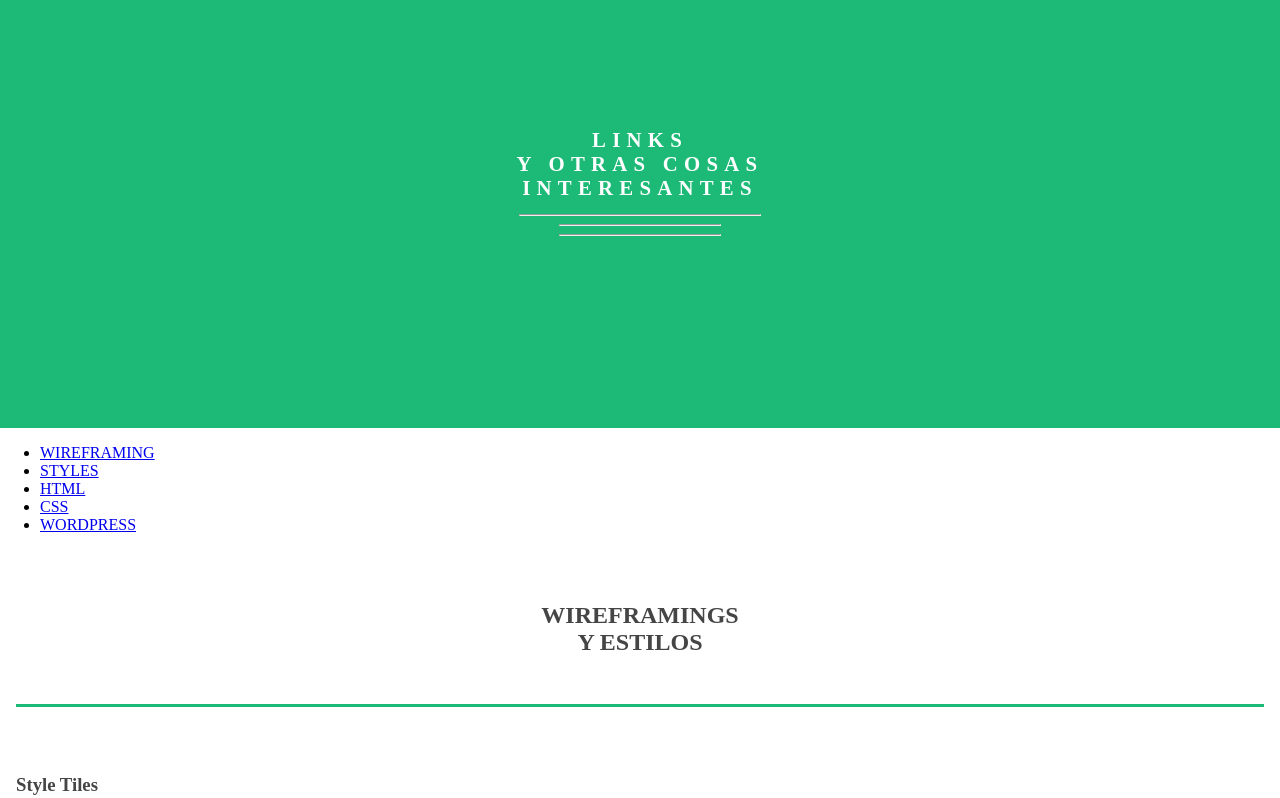
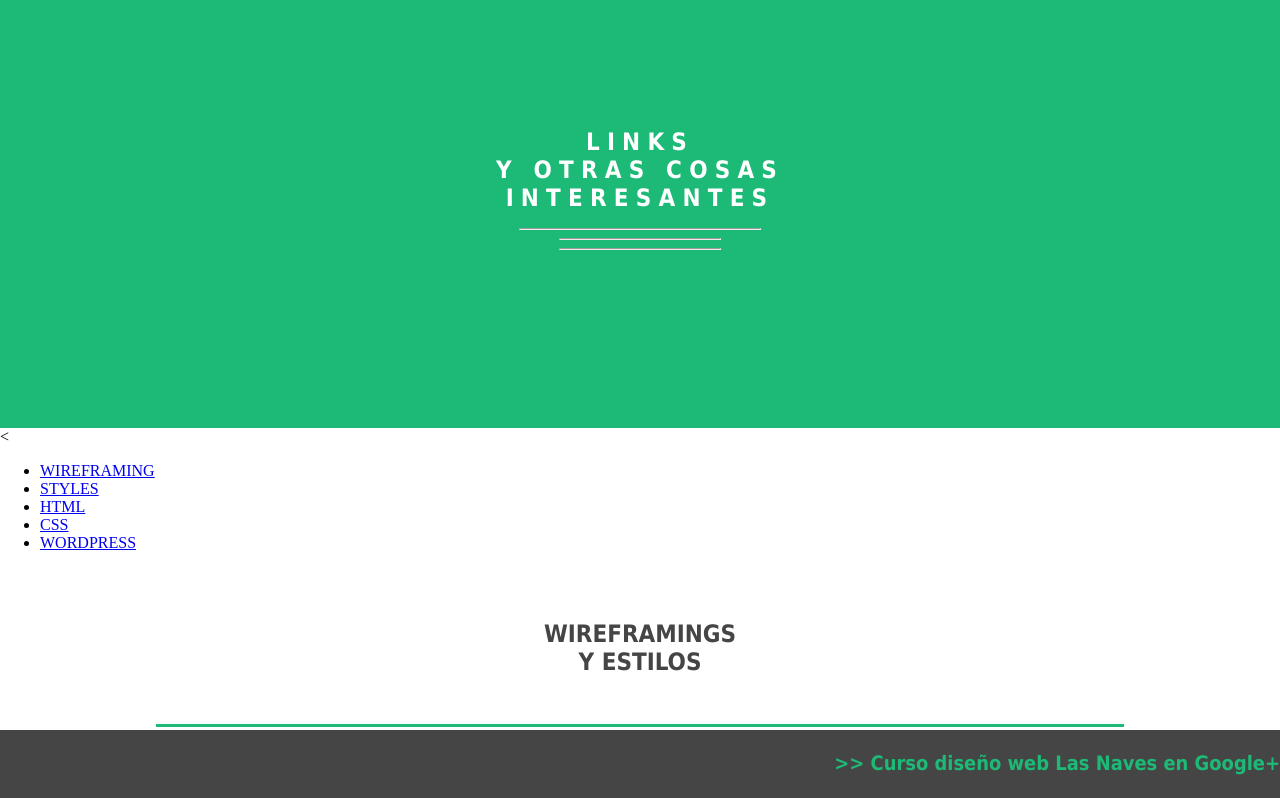
Before and after one commit to LasNaves/LasNaves, a plain HTML site: page index.html in a window 1280 px wide. Shown: the top 798 px of the page. Drawn offline with Linux system fonts and the light colour scheme.

Commit message:
nuevas fuentes para PC

```diff
--- a/index.html
+++ b/index.html
@@ -15,7 +15,7 @@
 		</div>
 
 	</header>
-	<div>
+	<<div>
 		<nav id="nav" class="nav reveal">
                 <ul role="navigation">
                 	<li><a href="#">WIREFRAMING</a></li>
@@ -135,7 +135,9 @@
 
 
 	<footer>
+		<div class="textofooter">
 		<h5><a href="https://plus.google.com/u/0/communities/103915430061108373400">&gt&gt Curso diseño web Las Naves en Google+</a></h5>
+		</div>
 
 	</footer>
 
--- a/styles.css
+++ b/styles.css
@@ -5,7 +5,7 @@ html{
 
 
 body{
-	margin:0;
+	margin:0 0 70px 0;
 }
 
 
@@ -33,18 +33,17 @@ header{
 
 h1{
 
-	font-family:Futura;
+	font-family:Futura, Tahoma, sans-serif;
 	letter-spacing:.3em;
 	color:white;
 	text-align:center;
-	font-size:1.3em;
-
+	font-size: 1.5em;
 	margin-top:0;
 }
 
 h1 hr {
 
-	width:15em;
+	width:20em;
 }/*¿¿¿¿POR QUÉ ESTO NO FUNCIONA???!!!*/
 
 
@@ -59,26 +58,17 @@ hr{
 }
 
 
-
-
-
-main{
+.sections{
 	max-width:1000px;
 	margin:0 auto;
 
 
 }
 
-section{
-	padding:0 1em;
-}
-
-
-
 
 
 h2{
-	font-family:Futura;
+	font-family:Futura, Tahoma;
 	text-align:center;
 	border-bottom:.15em solid #1cba76;
 	padding:2em 0;
@@ -95,7 +85,9 @@ article{
 	vertical-align:top;
 
 }
-
+section{
+	padding:0 1em;
+}
 article p{
 
 	display:block;
@@ -119,7 +111,7 @@ article p a:hover{
 
 h3{
 
-	font-family: Futura;
+	font-family: Futura, Tahoma;
 	color:#454545;
 
 }
@@ -135,7 +127,9 @@ h3{
 
 
 footer{
-
+	position:fixed;
+	bottom: 0;
+  	left: 0;
 	width:100%;
 	height:70px;
 	background-color:#454545;
@@ -143,10 +137,11 @@ footer{
 
 
 h5 a{
-	font-family:Futura;
+	font-family:Futura, Tahoma;
 	color:#1cba76;
 	text-decoration:none;
 	float:right;
 	font-size:1.5em;
-	margin-right:3em;
+	margin-right:0;
+
 }
```
